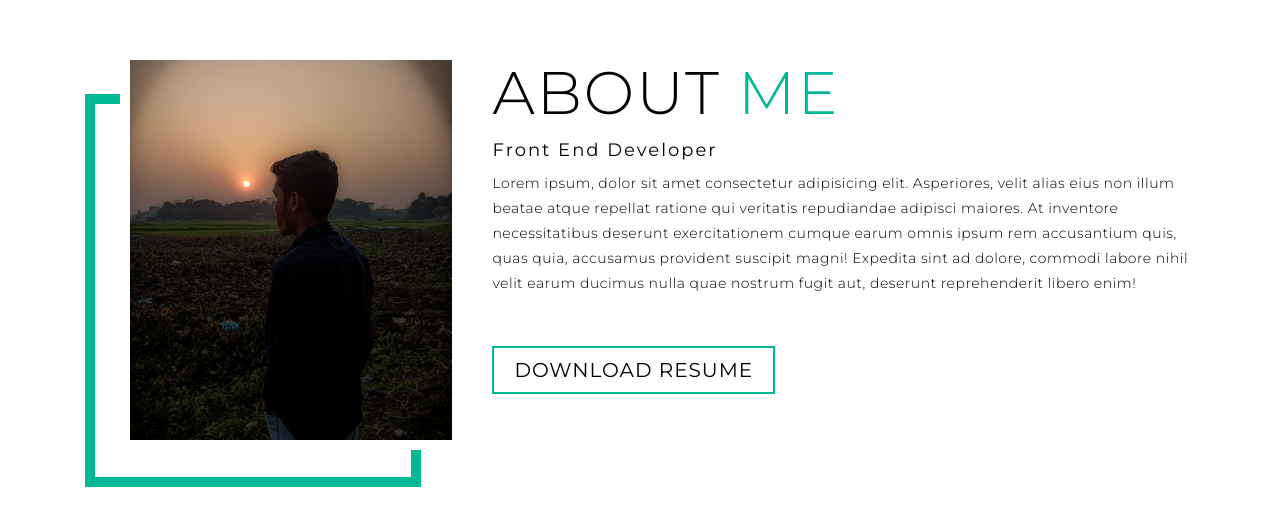
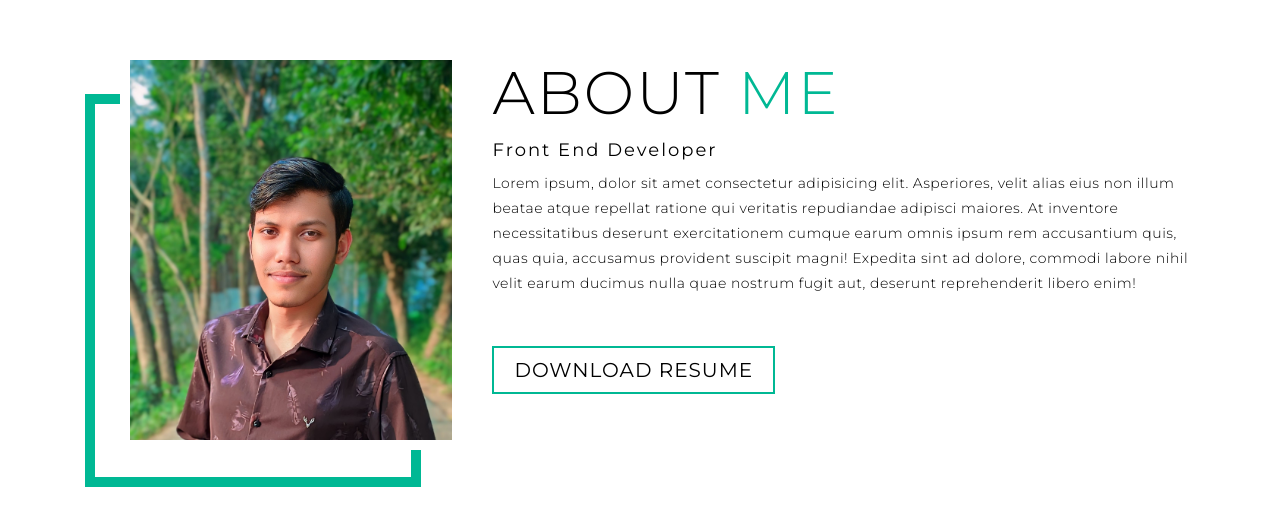
Before and after one commit to Nazmulislamtamimgit/nazmulislam, a plain HTML site: page index.html in a window 1280 px wide. Shown: the part 4093-4619 px from the top of the page. Drawn offline with Linux system fonts and the light colour scheme.

Commit message:
Update index.html

```diff
--- a/index.html
+++ b/index.html
@@ -167,7 +167,7 @@
     <div class="about container">
       <div class="col-left">
         <div class="about-img">
-          <img src="my.jpg" alt="img">
+          <img src="myimg.jpg" alt="img">
         </div>
       </div>
       <div class="col-right">
```
